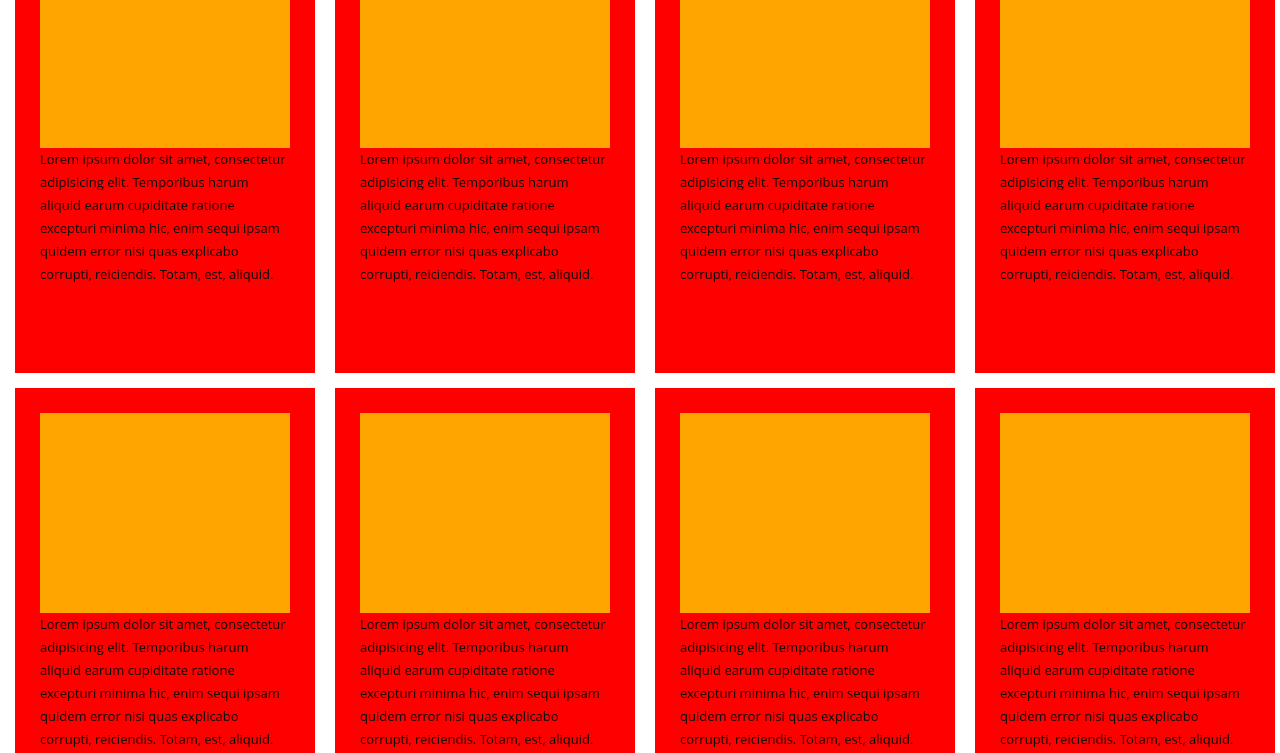
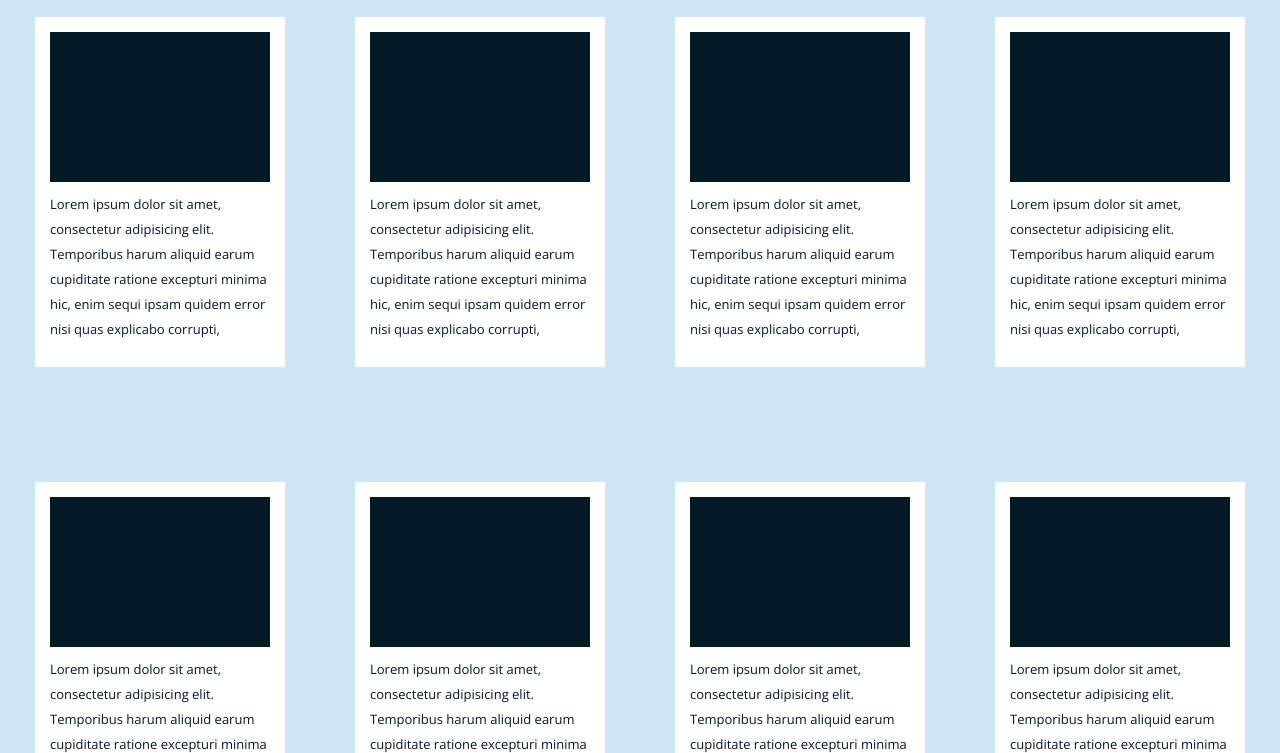
Before and after one commit to BAARTH/Hexagone, a plain HTML site: page event.html in a window 1280 px wide. Shown: the part 279-1032 px from the top of the page. Drawn offline with nearby package versions, Linux system fonts and the light colour scheme.

Commit message:
fix + event  design

```diff
--- a/event.css
+++ b/event.css
@@ -1,59 +1,54 @@
-.rectangleBg
-{
-	height: 450px;
-	width: 300px;
-	background: red;
-	padding:25px;
-	max-height: 450px;
-	max-width: 300px;
-	overflow: hidden;
+body {
+    background-color: #CDE6F4;
 }
 
-.recContent
-{
-	height: 200px;
-	width: 250px;
-	margin: auto;
-	background: orange;
+h1 {
+    text-align: center;
+    padding: 50px 0;
+    font-size: 40px;
+    font-family: 'Abril Fatface', cursive;
+    color: #031926;
 }
 
-.home-page p {
-
-	font-size: 13px;
-	padding-right: 0px;
-	line-height: 23px;
+.rectangle-container {
+    margin-top: 20px
 }
 
-.divider-section
-{
- margin-top: 80px;
- margin-bottom: 0px;
+.rectangleBg {
+    height: 350px;
+    width: 250px;
+    background: white;
+    padding-top: 15px;
+    margin:auto;
 }
 
-.home-page .vert-center-cont
-{
-  max-height: 465px;
-  height: 465px;
-  position: relative;
-  overflow: hidden;
+.recContent {
+    height: 150px;
+    width: 220px;
+    margin: auto;
+    background: #031926;
 }
-   /***************************************************
 
-					Responsive
+.vert-center-cont p {
+    display: block;
+    height: 155px;
+    line-height: 25px;
+    font-size: 13px;
+    color: #031926;
+    width: 220px;
+    margin: auto;
+    overflow-y: scroll;
+    margin-top: 10px;
+}
+
+.vert-center-cont {
+    max-height: 465px;
+    height: 465px;
+}
+
+
+/***************************************************
+
+          Responsive
 
 ***************************************************/
-
-@media only screen and (max-width: 40em)
-{
-   .home-page .vert-center-cont
-   {
-    max-height: 500px;
-    height: 500px;
-    position: relative;
-    overflow: hidden;
-   }
-   .rectangleBg
-   {
-   	margin: auto;
-   }
-}
--- a/event.html
+++ b/event.html
@@ -7,7 +7,7 @@
     <title>Title</title>
     <link rel="stylesheet" href="data/foundation.min.css">
     <link href="data/hamburgers.min.css" rel="stylesheet">
-    <link href="https://fonts.googleapis.com/css?family=Montserrat" rel="stylesheet">
+    <link href="https://fonts.googleapis.com/css?family=Abril+Fatface|Open+Sans" rel="stylesheet">
     <link rel="stylesheet" href="global.css">
     <link rel="stylesheet" href="event.css">
 </head>
@@ -15,37 +15,34 @@
 <body>
     <!-- Commmentaire -->
     <div id="hamb-bg">
-      <!-- Menu Needed -->
     </div>
     <section class="top-bar">
         <div class="row">
             <div class="top-bar-left">
-                <ul class="menu">
-                    <li class="menu-text">HEXAGON</li>
-                </ul>
+                <a href="#">HEXAGON</a>
             </div>
             <div class="top-bar-right">
                 <ul class="menu">
                     <li><a href="#">Welcome</a>
-                        <div class="bar"></div>
+                        <!-- <div class="bar"></div> -->
                     </li>
                     <li><a href="#">Event</a>
-                        <div class="bar"></div>
+                        <!-- <div class="bar"></div> -->
                     </li>
                     <li><a href="#">Pictures</a>
-                        <div class="bar"></div>
+                        <!--  <div class="bar"></div> -->
                     </li>
                     <li><a href="#">What we do</a>
-                        <div class="bar"></div>
+                        <!-- <div class="bar"></div> -->
                     </li>
                     <li><a href="#">About Us</a>
-                        <div class="bar"></div>
+                        <!--  <div class="bar"></div> -->
                     </li>
                     <li><a href="#">News</a>
-                        <div class="bar"></div>
+                        <!-- <div class="bar"></div> -->
                     </li>
                     <li><a href="#">Contact</a>
-                        <div class="bar"></div>
+                        <!--  <div class="bar"></div> -->
                     </li>
                 </ul>
                 <button class="hamburger hamburger--collapse" type="button">
@@ -56,7 +53,35 @@
             </div>
         </div>
     </section>
-    <div class="row divider-section home-page">
+    <div class="row divider-section divider-1">
+    <div class="small-12 medium-12">
+            <h1 class="welcome">Our actualities</h1>
+        </div>
+        <div class="rectangle-container">
+            <div class="small-12 medium-6 large-3 columns vert-center-cont">
+                <div class="rectangleBg">
+                    <div class="recContent"></div>
+                    <p>Lorem ipsum dolor sit amet, consectetur adipisicing elit. Temporibus harum aliquid earum cupiditate ratione excepturi minima hic, enim sequi ipsam quidem error nisi quas explicabo corrupti, reiciendis. Totam, est, aliquid. Lorem ipsum dolor sit amet, consectetur adipisicing elit. Ipsum dolor deserunt tenetur unde tempora? Harum obcaecati earum at, magnam quidem recusandae culpa maiores perferendis, eveniet debitis, rerum corrupti! Tenetur, ab.</p>
+                </div>
+            </div>
+            <div class="small-12 medium-6 large-3 columns vert-center-cont">
+                <div class="rectangleBg">
+                    <div class="recContent"></div>
+                    <p>Lorem ipsum dolor sit amet, consectetur adipisicing elit. Temporibus harum aliquid earum cupiditate ratione excepturi minima hic, enim sequi ipsam quidem error nisi quas explicabo corrupti, reiciendis. Totam, est, aliquid.</p>
+                </div>
+            </div>
+            <div class="small-12 medium-6 large-3 columns vert-center-cont">
+                <div class="rectangleBg">
+                    <div class="recContent"></div>
+                    <p>Lorem ipsum dolor sit amet, consectetur adipisicing elit. Temporibus harum aliquid earum cupiditate ratione excepturi minima hic, enim sequi ipsam quidem error nisi quas explicabo corrupti, reiciendis. Totam, est, aliquid.</p>
+                </div>
+            </div>
+            <div class="small-12 medium-6 large-3 columns vert-center-cont">
+                <div class="rectangleBg">
+                    <div class="recContent"></div>
+                    <p>Lorem ipsum dolor sit amet, consectetur adipisicing elit. Temporibus harum aliquid earum cupiditate ratione excepturi minima hic, enim sequi ipsam quidem error nisi quas explicabo corrupti, reiciendis. Totam, est, aliquid.</p>
+                </div>
+            </div>
             <div class="small-12 medium-6 large-3 columns vert-center-cont">
                 <div class="rectangleBg">
                     <div class="recContent"></div>
@@ -82,31 +107,6 @@
                 </div>
             </div>
         </div>
-    <div class="row home-page">
-        <div class="small-12 medium-6 large-3 columns vert-center-cont">
-            <div class="rectangleBg">
-                <div class="recContent"></div>
-                <p>Lorem ipsum dolor sit amet, consectetur adipisicing elit. Temporibus harum aliquid earum cupiditate ratione excepturi minima hic, enim sequi ipsam quidem error nisi quas explicabo corrupti, reiciendis. Totam, est, aliquid.</p>
-            </div>
-        </div>
-        <div class="small-12 medium-6 large-3 columns vert-center-cont">
-            <div class="rectangleBg">
-                <div class="recContent"></div>
-                <p>Lorem ipsum dolor sit amet, consectetur adipisicing elit. Temporibus harum aliquid earum cupiditate ratione excepturi minima hic, enim sequi ipsam quidem error nisi quas explicabo corrupti, reiciendis. Totam, est, aliquid.</p>
-            </div>
-        </div>
-        <div class="small-12 medium-6 large-3 columns vert-center-cont">
-            <div class="rectangleBg">
-                <div class="recContent"></div>
-                <p>Lorem ipsum dolor sit amet, consectetur adipisicing elit. Temporibus harum aliquid earum cupiditate ratione excepturi minima hic, enim sequi ipsam quidem error nisi quas explicabo corrupti, reiciendis. Totam, est, aliquid.</p>
-            </div>
-        </div>
-        <div class="small-12 medium-6 large-3 columns vert-center-cont">
-            <div class="rectangleBg">
-                <div class="recContent"></div>
-                <p>Lorem ipsum dolor sit amet, consectetur adipisicing elit. Temporibus harum aliquid earum cupiditate ratione excepturi minima hic, enim sequi ipsam quidem error nisi quas explicabo corrupti, reiciendis. Totam, est, aliquid.</p>
-            </div>
-        </div>
     </div>
     <script src="script.js"></script>
 </body>
--- a/global.css
+++ b/global.css
@@ -101,6 +101,8 @@ body {
 }
 
 
+
+
 /** Txt Settings **/
 
 /*.bar {
@@ -113,8 +115,19 @@ body {
     transform: scale(0);
 }*/
 
+
+
 .row {
     max-width: 100%;
+}
+
+.vert-center-cont p::-webkit-scrollbar {
+    width: 5px;
+}
+
+.vert-center-cont p::-webkit-scrollbar-thumb {
+    background-color: #4D7EA8;
+    background-image: -webkit-gradient(linear, 0 0, 0 100%, color-stop(.5, rgba(255, 255, 255, .2)), color-stop(.5, transparent), to(transparent));
 }
 
 .top-bar {
@@ -200,6 +213,8 @@ body {
 }
 
 
+
+
 /***************************************************
 
           Responsive
--- a/style.css
+++ b/style.css
@@ -49,16 +49,8 @@ h1 {
     overflow: hidden;
 }
 
-.vert-center-cont p::-webkit-scrollbar-track {}
 
-.vert-center-cont p::-webkit-scrollbar {
-    width: 5px;
-}
 
-.vert-center-cont p::-webkit-scrollbar-thumb {
-    background-color: #4D7EA8;
-    background-image: -webkit-gradient(linear, 0 0, 0 100%, color-stop(.5, rgba(255, 255, 255, .2)), color-stop(.5, transparent), to(transparent));
-}
 
 
 /***************************************************
```
Also changed, not shown: philo.html (+8 -2 lines). Lines whose indentation alone changed are shown as unchanged.
